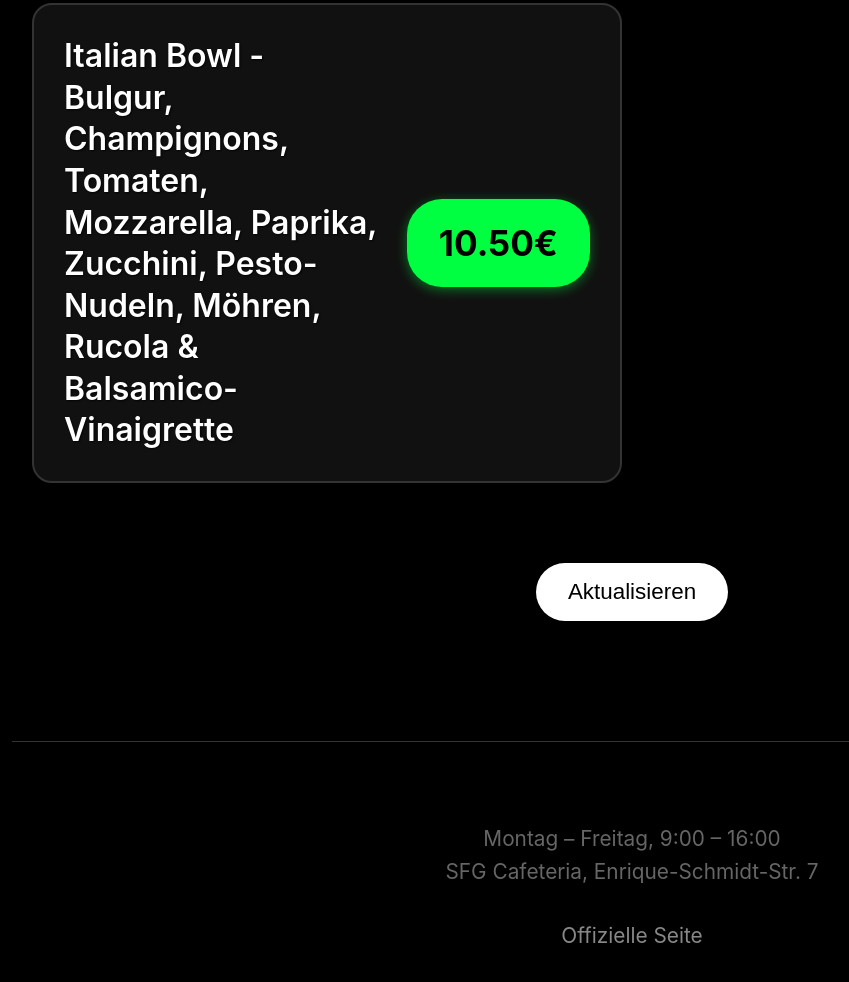
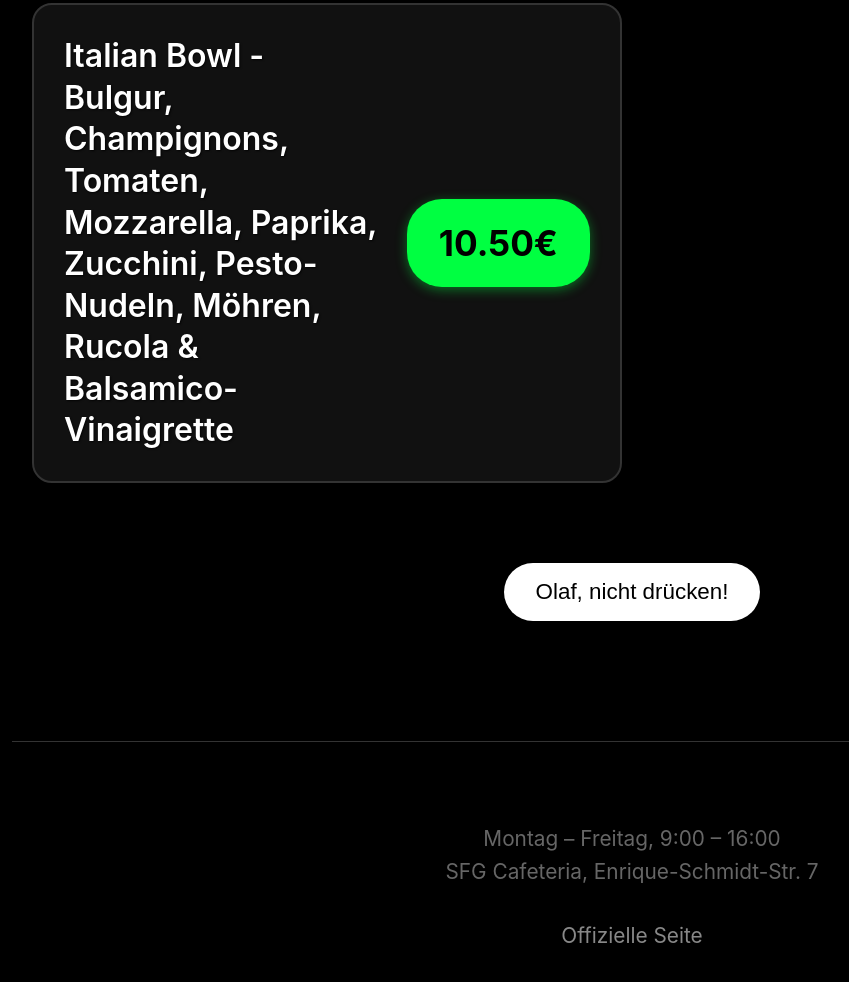
Before and after one commit to michaelwrasmann/cafe-unique-menu, a plain HTML site: page index.html in a window 1280 px wide. Shown: the part 986-1968 px from the top of the page, without its empty margins (8-857 px from the left). Drawn offline with Linux system fonts and the light colour scheme.

Commit message:
Update index.html

```diff
--- a/index.html
+++ b/index.html
@@ -376,7 +376,7 @@
             </div>
 
             <button class="refresh-btn" onclick="loadMenu()" id="refreshBtn" style="display: none;">
-                Aktualisieren
+                Olaf, nicht drücken!
             </button>
         </main>
 
```
